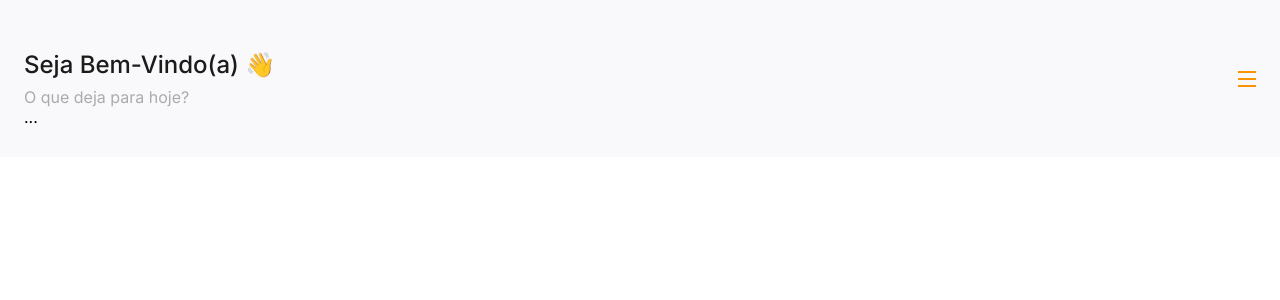
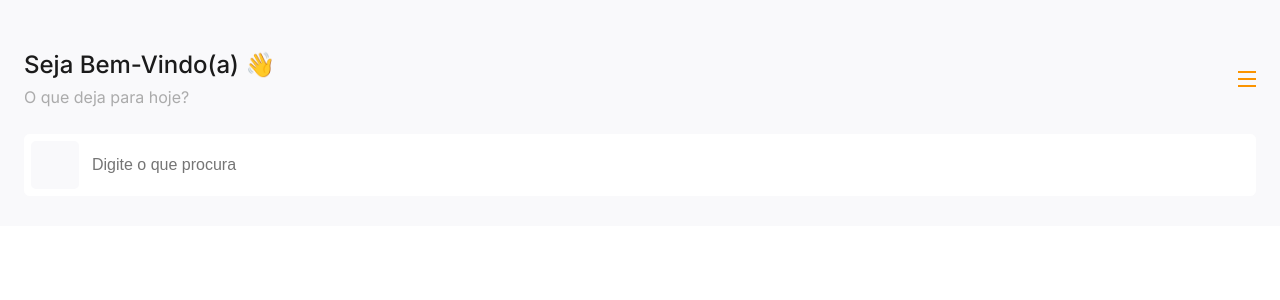
Before and after one commit to josesenacosta/next-delivery, a Next.js app: page /1 in a window 1280 px wide. Shown: the top 300 px of the page. Built offline with nearby package versions, Linux system fonts and the light colour scheme.

Commit message:
Criando componente de Busca

```diff
--- a/src/components/SearchInput/SearchInpunt.module.css
+++ b/src/components/SearchInput/SearchInpunt.module.css
@@ -0,0 +1,23 @@
+.container {
+  background-color: #fff;
+  display: flex;
+  padding: 6px;
+  border-radius: 5px;
+  border: 1px solid #fff;
+}
+
+.button {
+  background-color: #f9f9fb;
+  height: 48px;
+  width: 48px;
+  margin-right: 13px;
+  border-radius: 5px;
+}
+
+.input {
+  border: 0;
+  outline: 0;
+  flex: 1;
+  font-size: 16px;
+  font-weight: 400;
+}
--- a/src/components/SearchInput/index.tsx
+++ b/src/components/SearchInput/index.tsx
@@ -1,8 +1,38 @@
+import { useState } from 'react'
 import styles from './SearchInpunt.module.css'
-const SearchInput = () => {
+
+type Props = {
+  mainColor: string;
+  onSearch: (searchValue: string) => void;
+}
+
+const SearchInput = ({ mainColor, onSearch }: Props) => {
+
+  const [focused, setFocused] = useState(false);
+  const [searchValue, setSearchValue] = useState('');
+
+  const handleKeyUp = (event: React.KeyboardEvent<HTMLInputElement>) => {
+    if (event.code === 'Enter') {
+      onSearch(searchValue)
+    }
+  }
+
   return (
-    <div>
-      ...
+    <div className={styles.container}
+      style={{ borderColor: focused ? mainColor : '#ffffff', transition: '500ms' }}>
+      <div
+        className={styles.button}
+        onClick={() => onSearch(searchValue)}
+      ></div>
+      <input type='text'
+        className={styles.input}
+        onFocus={() => setFocused(true)}
+        onBlur={() => setFocused(false)}
+        placeholder='Digite o que procura'
+        value={searchValue}
+        onKeyUp={handleKeyUp}
+        onChange={(e) => setSearchValue(e.target.value)}
+      />
     </div>
   )
 }
--- a/src/pages/[tenant]/index.tsx
+++ b/src/pages/[tenant]/index.tsx
@@ -2,6 +2,11 @@ import SearchInput from '@/components/SearchInput';
 import styles from '../../styles/Home.module.css'
 
 const Home = () => {
+
+  const handleSearch = (searchValue: string) => {
+    console.log(searchValue)
+  }
+
   return (
     <div className={styles.container}>
       <header className={styles.header}>
@@ -17,7 +22,10 @@ const Home = () => {
           </div>
         </div>
         <div className={styles.headerBottom}>
-          <SearchInput />
+          <SearchInput
+            onSearch={handleSearch}
+            mainColor='#FB9400'
+          />
         </div>
       </header>
     </div>
--- a/src/styles/Home.module.css
+++ b/src/styles/Home.module.css
@@ -14,6 +14,7 @@
   display: flex;
   justify-content: space-between;
   align-items: center;
+  margin-bottom: 27px;
 }
 .headerTopLeft {
 
```
